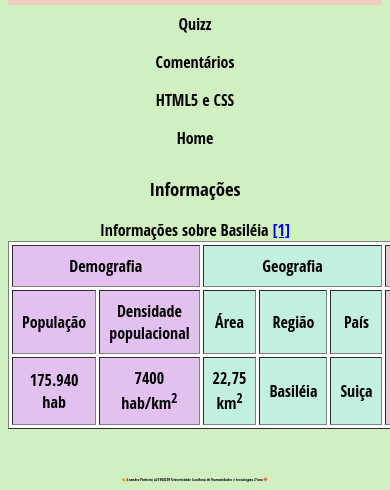
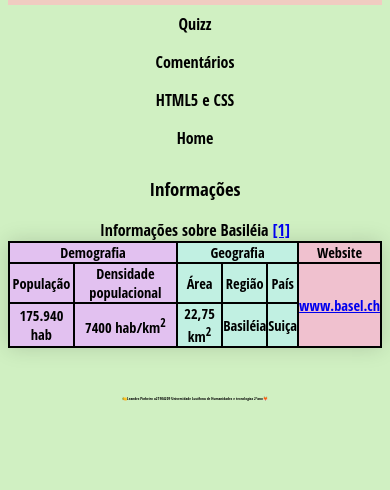
Before and after one commit to a21904209leo/pw-lab1, a PHP site: page /lab5/info.html in a window 390 px wide; the page is wider, and only the part inside the window is pictured. Shown: the part 454-944 px from the top of that part. After the commit the page ends 855 px from the top of that part, so only its background shows below. Run offline with PHP 8.4, Linux system fonts and the light colour scheme; some web fonts are replaced.

Commit message:
Add files via upload

```diff
--- a/lab5/estilos.css
+++ b/lab5/estilos.css
@@ -73,7 +73,7 @@ footer p::after {
     margin: auto;
     font-size: 0.9em;
     font-family: sans-serif;
-    min-width: 400px;
+    max-width: 100%;
     box-shadow: 0 0 20px rgba(0, 0, 0, 0.15);
     text-align: center;
 }
@@ -97,14 +97,9 @@ footer p::after {
     border-bottom: 2px solid #009879;
 }
 
-/*main{
-    float: left;
-    width: 70%;
-}*/
-
 .aside1{
     float: right;
-    width: 100%;
+    width: 50%;
 }
 
 footer{
@@ -113,6 +108,22 @@ footer{
 img{
     max-width:100%;
     height:auto;
+}
+
+.table-info{
+    margin: auto;
+    background: #000;
+    font-size: 0.9em;
+    font-family: sans-serif;
+    max-width: 100%;
+    box-shadow: 0 0 20px rgba(0, 0, 0, 0.15);
+    text-align: center;
+    overflow-x:auto;
+}
+
+.table-info th,
+.table-info td {
+    padding: 3%;
 }
 
 iframe{
@@ -139,4 +150,12 @@ iframe{
         width:0px;
         height:0px;
     }
+
+    .styled-table th,
+    .styled-table td,
+    .table-info th,
+    .table-info td {
+        padding: 0px 0px;
+    }
+
 }
--- a/lab5/info.html
+++ b/lab5/info.html
@@ -37,7 +37,7 @@
             <section>
                 <caption>Informações sobre Basiléia <a href="https://pt.wikipedia.org/wiki/Basileia" target="_blank">[1]</a></caption>
 
-                <table border="1" cellspacing="3" cellpadding="9%" bgcolor="white" align="center">
+                <table class="table-info">
                     <colgroup>
                         <col span="2" bgcolor = #e2c1f0 valign= middle>
                         <col span="3" bgcolor = #c1f0e2>
```
